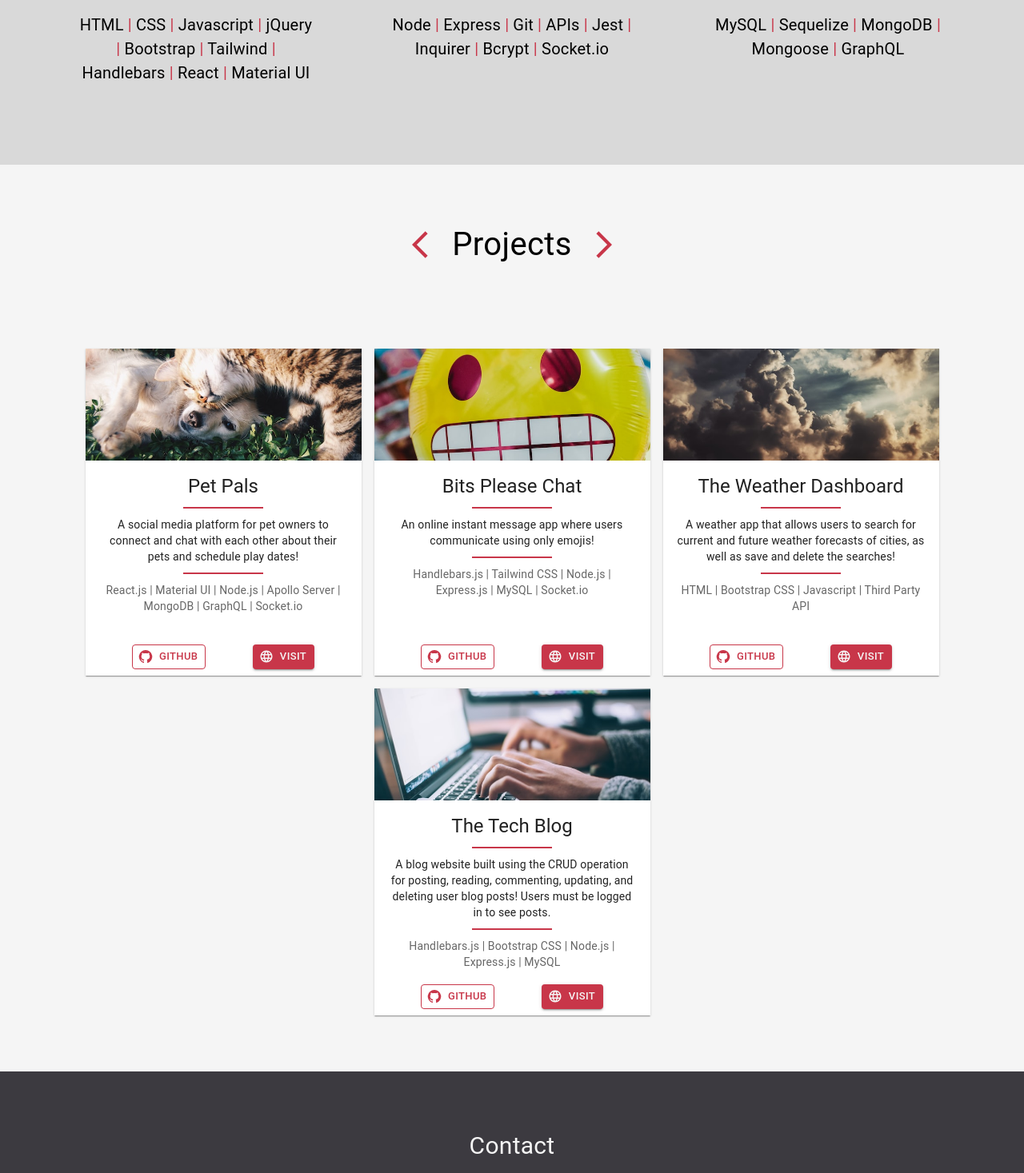
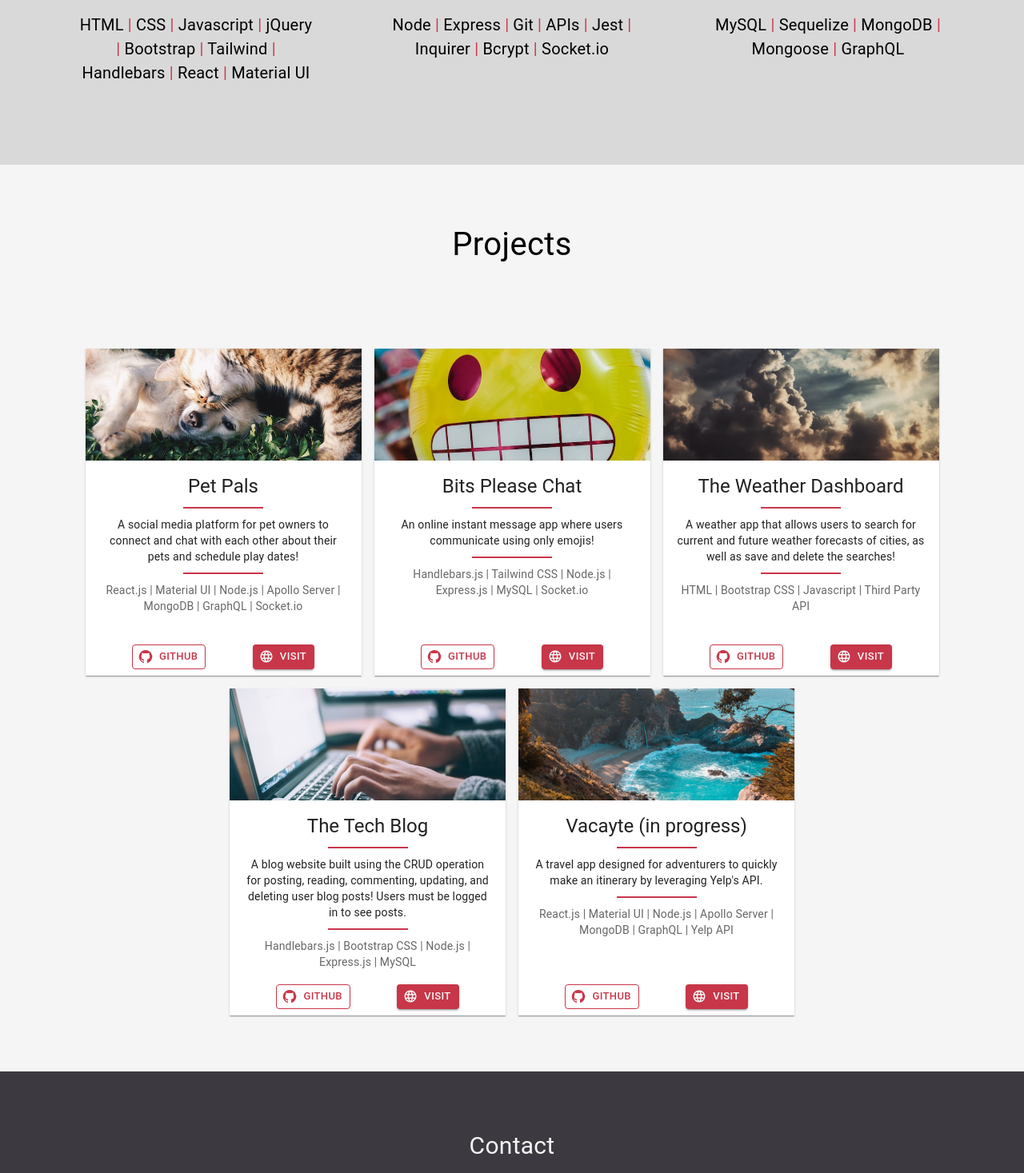
Before and after one commit to monysary/main-developer-portoflio, a React (Create React App) app: page / in a window 1280 px wide. Shown: the part 1254-2721 px from the top of the page at 80% size. Built offline with nearby package versions, Linux system fonts and the light colour scheme.

Commit message:
updated heading styling, clicking on links will open in new tab, added another project entry for vacayte

```diff
--- a/src/components/Projects.js
+++ b/src/components/Projects.js
@@ -7,6 +7,7 @@ import petPals from '../images/pet-pals.jpg';
 import bitsPleaseChat from '../images/bits-please-chat.jpg';
 import weatherDashboard from '../images/weather-dashboard.jpg';
 import techBlog from '../images/tech-blog.jpg';
+import vacayte from '../images/vacayte.jpg'
 
 function Projects() {
     const projects = [
@@ -42,6 +43,14 @@ function Projects() {
             github: 'https://github.com/monysary/Tech-Blog',
             image: techBlog
         },
+        {
+            name: 'Vacayte (in progress)',
+            description: "A travel app designed for adventurers to quickly make an itinerary by leveraging Yelp's API.",
+            tech: ['React.js', 'Material UI', 'Node.js', 'Apollo Server', 'MongoDB', 'GraphQL', 'Yelp API'],
+            url: '',
+            github: 'https://github.com/monysary/vacayte-travel-app',
+            image: vacayte
+        },
     ]
 
     function ProjectCard({ name, description, tech, url, github, image }) {
@@ -67,11 +76,11 @@ function Projects() {
                         </Typography>
                     </CardContent>
                     <CardActions sx={{ justifyContent: 'space-evenly' }} >
-                        <Button size="small" variant='outlined' startIcon={<GitHubIcon />} href={github}
+                        <Button size="small" variant='outlined' startIcon={<GitHubIcon />} href={github} target='_blank'
                             sx={{ color: '#C83649', borderColor: '#C83649', '&:hover': { color: '#A42C3B', borderColor: '#A42C3B' } }}>
                             GitHub
                         </Button>
-                        <Button size="small" variant='contained' startIcon={<LanguageIcon />} href={url}
+                        <Button size="small" variant='contained' startIcon={<LanguageIcon />} href={url} target='_blank'
                             sx={{ backgroundColor: '#C83649', color: '#F5F5F5', '&:hover': { backgroundColor: '#A42C3B' }, }} >
                             Visit
                         </Button>
@@ -84,9 +93,9 @@ function Projects() {
     return (
         <Box padding='70px 20px' id='Projects'>
             <Grid container justifyContent='center' alignItems='center' marginBottom='100px'>
-                <ArrowBackIosNewIcon sx={{ color: '#C83649', fontSize: '40px', '@media (max-width: 600px)': { fontSize: '30px' } }} />
+                {/* <ArrowBackIosNewIcon sx={{ color: '#C83649', fontSize: '40px', '@media (max-width: 600px)': { fontSize: '30px' } }} /> */}
                 <Typography fontSize='40px' component='h3' marginX='20px' sx={{ '@media (max-width: 600px)': { fontSize: '30px' } }}>Projects</Typography>
-                <ArrowForwardIosIcon sx={{ color: '#C83649', fontSize: '40px', '@media (max-width: 600px)': { fontSize: '30px' } }} />
+                {/* <ArrowForwardIosIcon sx={{ color: '#C83649', fontSize: '40px', '@media (max-width: 600px)': { fontSize: '30px' } }} /> */}
             </Grid>
             <Grid container justifyContent='center' gap={2}>
                 {projects.map(project => <ProjectCard
--- a/src/components/Skills.js
+++ b/src/components/Skills.js
@@ -9,9 +9,9 @@ function Skills() {
     return (
         <Box backgroundColor='#D9D9D9' padding='70px 20px 100px' id='Skills'>
             <Grid container justifyContent='center' alignItems='center'>
-                <ArrowBackIosNewIcon sx={{ color: '#C83649', fontSize: '40px', '@media (max-width: 600px)': { fontSize: '30px' } }} />
+                {/* <ArrowBackIosNewIcon sx={{ color: '#C83649', fontSize: '40px', '@media (max-width: 600px)': { fontSize: '30px' } }} /> */}
                 <Typography fontSize='40px' component='h3' marginX='20px' sx={{ '@media (max-width: 600px)': { fontSize: '30px' } }}>Skills</Typography>
-                <ArrowForwardIosIcon sx={{ color: '#C83649', fontSize: '40px', '@media (max-width: 600px)': { fontSize: '30px' } }} />
+                {/* <ArrowForwardIosIcon sx={{ color: '#C83649', fontSize: '40px', '@media (max-width: 600px)': { fontSize: '30px' } }} /> */}
             </Grid>
             <Grid container justifyContent='space-evenly' marginTop='100px' sx={{ '@media (max-width: 1200px)': { marginTop: '0px' } }}>
                 <Grid item marginX='20px' sx={{ '@media (max-width: 1200px)': { marginTop: '70px' } }}>
```
Also changed, not shown: src/images/vacayte.jpg (added).
